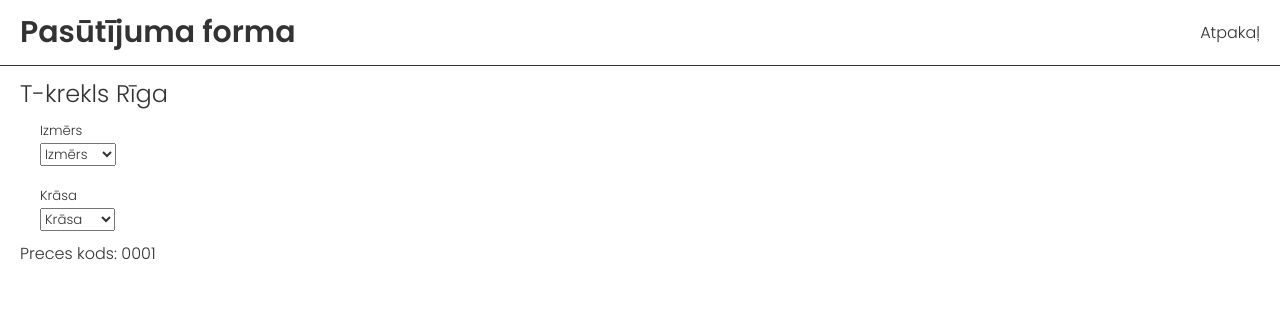
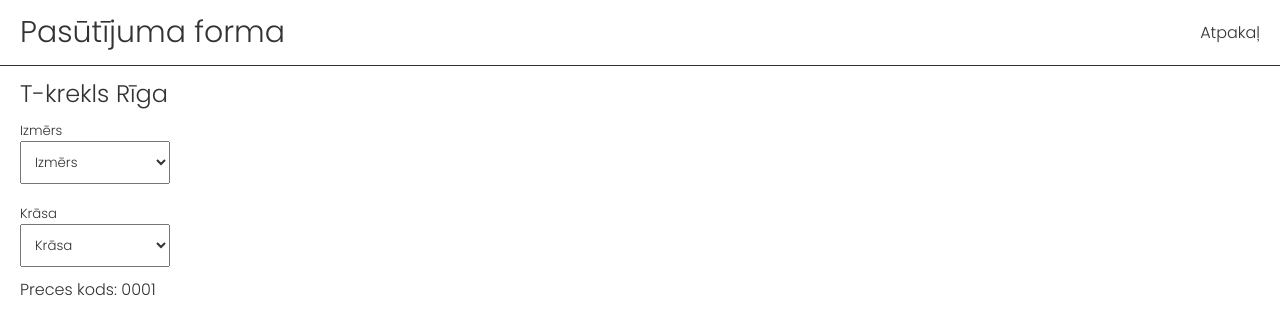
Before and after one commit to NaurisM/BurtiTask, a React (Create React App) app in the folder order-form/: page /details/0001 in a window 1280 px wide. Shown: the top 334 px of the page. Built offline with nearby package versions, Linux system fonts and the light colour scheme; the HTML template or start-up script is replaced by a standard one.

Commit message:
Update index.css

```diff
--- a/order-form/src/index.css
+++ b/order-form/src/index.css
@@ -18,12 +18,12 @@
 
 .navbar h1 {
   font-size: 30px;
-  font-weight: 600;
+  font-weight: 300;
 }
 
 .navbar a {
   text-decoration: none;
-  transition: 0.3s;
+  transition: opacity 0.3s;
 }
 
 .navbar a:hover {
@@ -35,12 +35,12 @@
   margin: 20px;
   padding: 10px 15px;
   border: 1px solid #333;
-  transition: box-shadow 0.3s;
+  transition: border 0.4s;
   cursor: pointer;
 }
 
 .item-preview:hover {
-  box-shadow: 1px 3px 5px rgba(0, 0, 0, 0.3);
+  border: 1px solid orange;
 }
 
 .item-preview h4 {
@@ -58,5 +58,10 @@
 }
 
 .choices {
-  padding: 10px 20px;
+  padding: 10px 0;
 }
+
+.dropdown {
+  min-width: 150px;
+  padding: 10px;
+}
```
